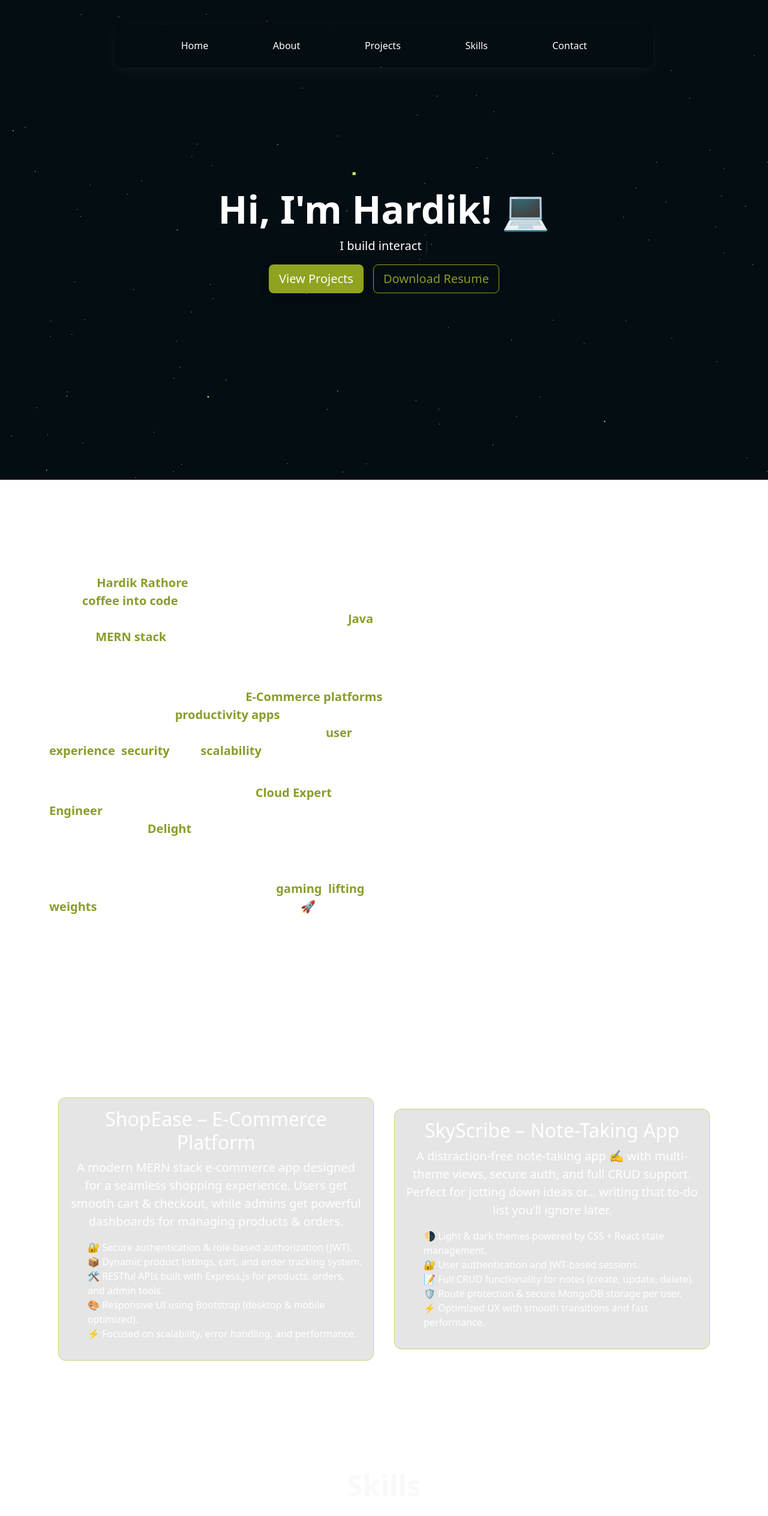
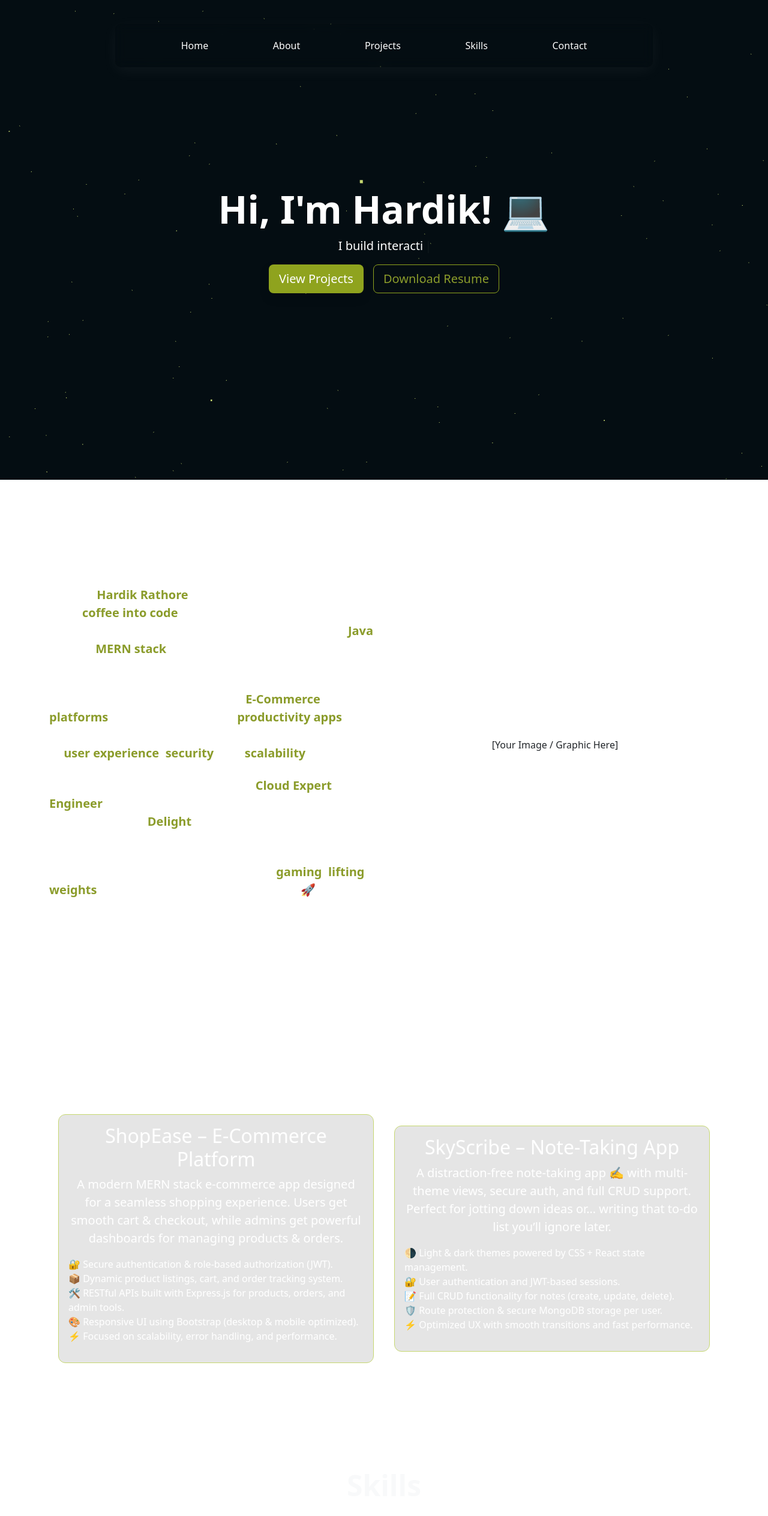
Before and after one commit to titan2309/portfolio, a React (Vite) app in the folder frontend/: page / in a window 1280 px wide. Shown: the top 2528 px of the page at 60% size. Built offline with nearby package versions, Linux system fonts and the light colour scheme.

Commit message:
style: update layout and styling for About, Projects, Skills, and Contact sections; adjust CSS for improved responsiveness and visual consistency

```diff
--- a/frontend/src/components/About.tsx
+++ b/frontend/src/components/About.tsx
@@ -3,37 +3,35 @@ import "../css/About.css";
 
 const About: React.FC = () => {
   return (
-    <>
     <div className="div-about container">
       <div className="row about-row">
-          <div className="about-head">
+        <div className="col-12 text-center mb-4">
           <h1 className="about-heading display-4">About Me</h1>
-            <br />
-            <div className="col-md-6">
+        </div>
+
+        <div className="col-12 col-md-6">
           <p className="lead about-lead-text">
-                Hey, I’m{" "}
-                <span className="about-strong-text">Hardik Rathore</span> — a
-                Full-Stack Developer who turns{" "}
+            Hey, I’m <span className="about-strong-text">Hardik Rathore</span> —
+            a Full-Stack Developer who turns{" "}
             <span className="about-strong-text">coffee into code </span>
-                and random ideas into apps that actually work (most of the
-                time). I live in the world of{" "}
-                <span className="about-strong-text">Java</span> and the
+            and random ideas into apps that actually work (most of the time). I
+            live in the world of <span className="about-strong-text">
+              Java
+            </span>{" "}
+            and the
             <span className="about-strong-text"> MERN stack</span>, building
             things that are secure, fast, and hopefully a little fun to use.
           </p>
-              <br />
           <p className="lead about-lead-text">
             I’ve shipped projects ranging from{" "}
-                <span className="about-strong-text">E-Commerce platforms</span>{" "}
-                that keep carts full, to{" "}
-                <span className="about-strong-text">productivity apps </span>
-                that (ironically) I use to procrastinate. I thrive at the
-                crossroads of{" "}
+            <span className="about-strong-text">E-Commerce platforms</span> that
+            keep carts full, to{" "}
+            <span className="about-strong-text">productivity apps </span> that
+            (ironically) I use to procrastinate. I thrive at the crossroads of{" "}
             <span className="about-strong-text">user experience</span>,
             <span className="about-strong-text"> security</span>, and
             <span className="about-strong-text"> scalability</span>.
           </p>
-              <br />
           <p className="lead about-lead-text">
             Right now, I’m aiming to grow into a{" "}
             <span className="about-strong-text">Cloud Expert</span> and{" "}
@@ -42,7 +40,6 @@ const About: React.FC = () => {
             <span className="about-strong-text">Delight</span>. (And if it
             breaks, at least break in style.)
           </p>
-              <br />
           <p className="lead about-lead-text">
             Outside of code, you’ll probably find me{" "}
             <span className="about-strong-text">gaming</span>,
@@ -50,11 +47,14 @@ const About: React.FC = () => {
             plotting how to debug life itself. 🚀
           </p>
         </div>
-            <div className="col-md-6"></div>
+
+        <div className="col-12 col-md-6 d-flex justify-content-center align-items-center">
+          <div className="about-image-placeholder">
+            <p>[Your Image / Graphic Here]</p>
           </div>
         </div>
       </div>
-    </>
+    </div>
   );
 };
 
--- a/frontend/src/css/About.css
+++ b/frontend/src/css/About.css
@@ -1,19 +1,15 @@
 .about-section {
   display: flex;
-  height: 100vh;
+  height: 100dvh;
   justify-content: center;
   align-items: center;
 }
 
 .div-about {
-  height: 100vh;
+  height: 100%;
   display: flex;
   flex-direction: column;
   justify-content: center;
-}
-
-.about-head {
-  /* text-align: center; */
 }
 
 .about-heading {
@@ -23,6 +19,7 @@
 
 .about-lead-text {
   color: var(--text);
+  margin-bottom: 1.5rem;
 }
 
 .about-strong-text {
--- a/frontend/src/css/Contact.css
+++ b/frontend/src/css/Contact.css
@@ -1,6 +1,6 @@
 .contact-section {
   display: flex;
-  height: 100vh;
+  min-height: 100dvh;
   justify-content: center;
   align-items: center;
   color: white;
--- a/frontend/src/css/Hero.css
+++ b/frontend/src/css/Hero.css
@@ -1,12 +1,12 @@
 .hero-section {
   display: flex;
-  height: 100vh;
+  height: 100dvh;
   justify-content: center;
   align-items: center;
 }
 
 .hero-div {
-  height: 100vh;
+  height: 100%;
   display: flex;
   flex-direction: column;
   justify-content: center;
--- a/frontend/src/css/Projects.css
+++ b/frontend/src/css/Projects.css
@@ -1,19 +1,20 @@
 .projects-section {
   display: flex;
-  height: 100vh;
+  min-height: 100dvh;
   justify-content: center;
   align-items: center;
 }
 
 .div-projects {
+  height: 100%;
   display: flex;
-  height: 100vh;
   flex-direction: column;
   justify-content: center;
 }
 
 .projects-head {
   text-align: center;
+  margin-bottom: 2rem;
 }
 
 .projects-heading {
@@ -72,4 +73,5 @@
 .project-bullets {
   list-style: none;
   color: var(--text);
+  padding: 0;
 }
--- a/frontend/src/css/Skills.css
+++ b/frontend/src/css/Skills.css
@@ -1,6 +1,6 @@
 .skill-section {
   display: flex;
-  height: 100vh;
+  min-height: 100dvh;
   justify-content: center;
   align-items: center;
   color: white;
--- a/frontend/src/pages/LandingPage.tsx
+++ b/frontend/src/pages/LandingPage.tsx
@@ -79,19 +79,19 @@ const LandingPage: React.FC = () => {
   return (
     <div className="landing-page" ref={mountRef}>
       <Navbar />
-      <section id="home">
+      <section id="home" className="hero-section">
         <Hero />
       </section>
-      <section id="about">
+      <section id="about" className="about-section">
         <About />
       </section>
-      <section id="projects">
+      <section id="projects" className="projects-section">
         <Projects />
       </section>
-      <section id="skills">
+      <section id="skills" className="skills-section">
         <Skills />
       </section>
-      <section id="contact">
+      <section id="contact" className="contact-section">
         <Contact />
       </section>
     </div>
```
Lines whose indentation alone changed are shown as unchanged.
